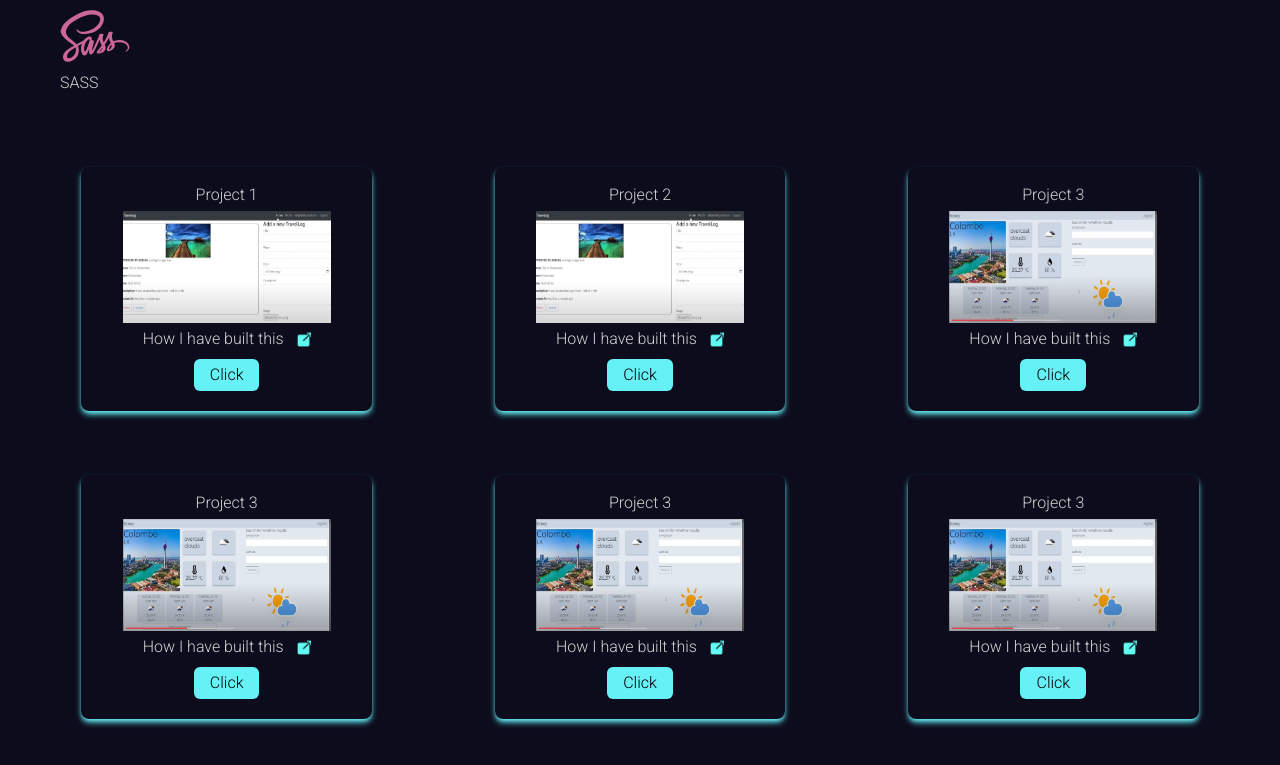
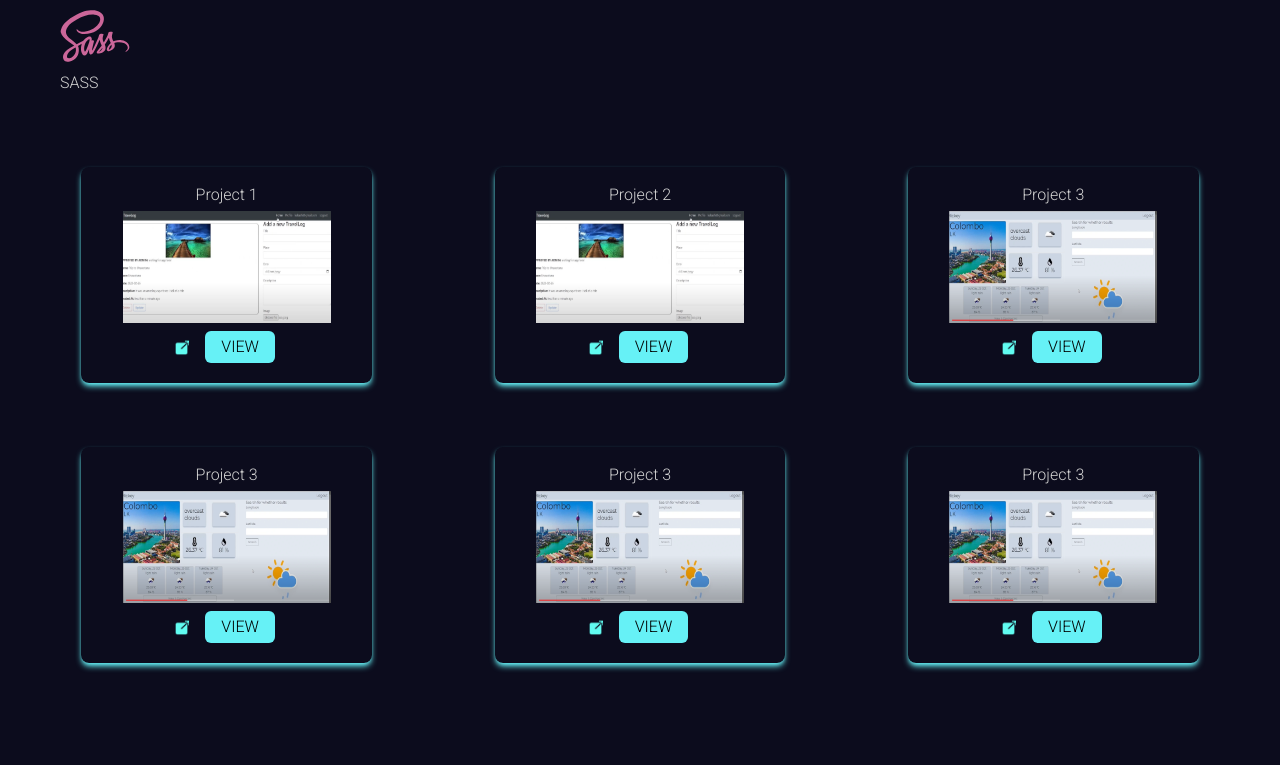
Before and after one commit to Ravindu007/Portfolio_V2.0, a React (Vite) app: page / in a window 1280 px wide. Shown: the part 1334-2099 px from the top of the page. Built offline with nearby package versions, Linux system fonts and the light colour scheme.

Commit message:
basic Model Changes

```diff
--- a/src/Components/Projects/ProjectCard.jsx
+++ b/src/Components/Projects/ProjectCard.jsx
@@ -1,5 +1,5 @@
 import React, { useEffect, useRef, useState } from 'react'
-import { Card, Modal } from 'react-bootstrap';
+import { Card } from 'react-bootstrap';
 import { motion } from 'framer-motion';
 
 
@@ -18,16 +18,16 @@ const ProjectCard = ({project, variants}) => {
 
   const ModalVariants = {
     initial: {
-      opacity: 0,
-      clipPath: "circle(30px at 50px 50px)"
+      opacity: 0.2,
+      clipPath: "circle(30px at 50px 50px)",
     },
     animate: {
       opacity: 1,
       clipPath: "circle(100% at 50% 50%)",
       transition: {
         type:"spring",
-        stiffness:100,
-        damping:25
+        stiffness:1000,
+        damping:250
       }
     }
   }
@@ -44,7 +44,14 @@ const ProjectCard = ({project, variants}) => {
           animate="animate"
           >
             <h1>{project.name}</h1>
-            <img src={project.img} alt="" />
+            <div className="grid grid-cols-2">
+              <div className="col-span-1">
+                <img src={project.img} alt="" />
+              </div>
+              <div className="col-span-1 px-5">
+                <p>{project.desc}</p>
+              </div>
+            </div>
             <button className='styleBtn' onClick={()=>{setShowModal(false)}}>Close</button>
           </motion.div>
         )}
@@ -58,14 +65,11 @@ const ProjectCard = ({project, variants}) => {
             <Card.Img src={project.img} className="md:min-h-28 md:max-h-28 md:min-w-52 md:max-w-52" />
             </Card.Body>
           <Card.Footer className="flex gap-3 items-center">
-            {project.desc}
             <img src="./icons/link.png" alt="" width={15} />
+            <button className="styleBtn" onClick={() => setShowModal(true)}>
+                VIEW
+              </button>
           </Card.Footer>
-            <Card.Footer>
-              <button className="styleBtn" onClick={() => setShowModal(true)}>
-                Click
-              </button>
-            </Card.Footer>
           </motion.Card>
 
       </div>
```
